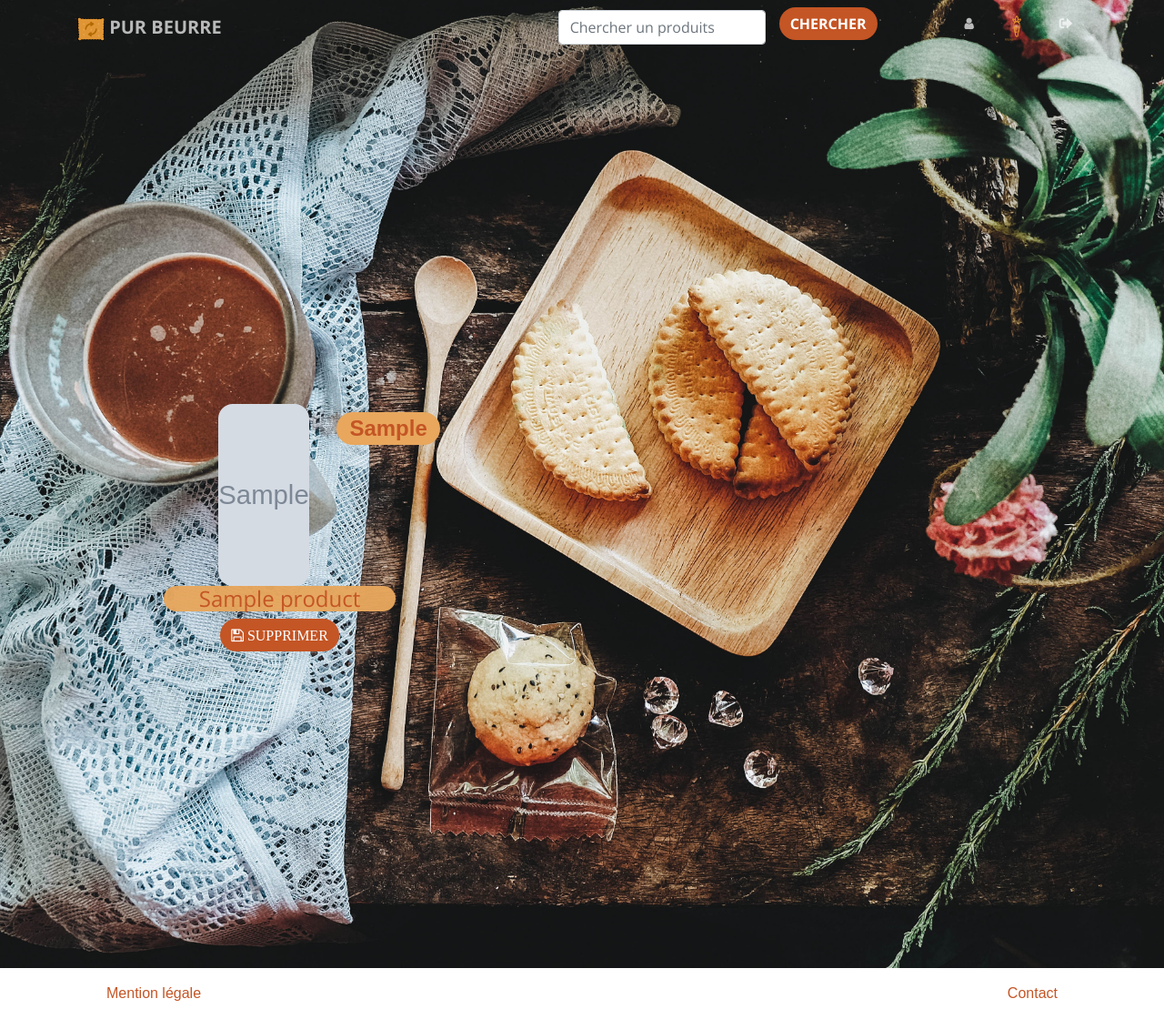
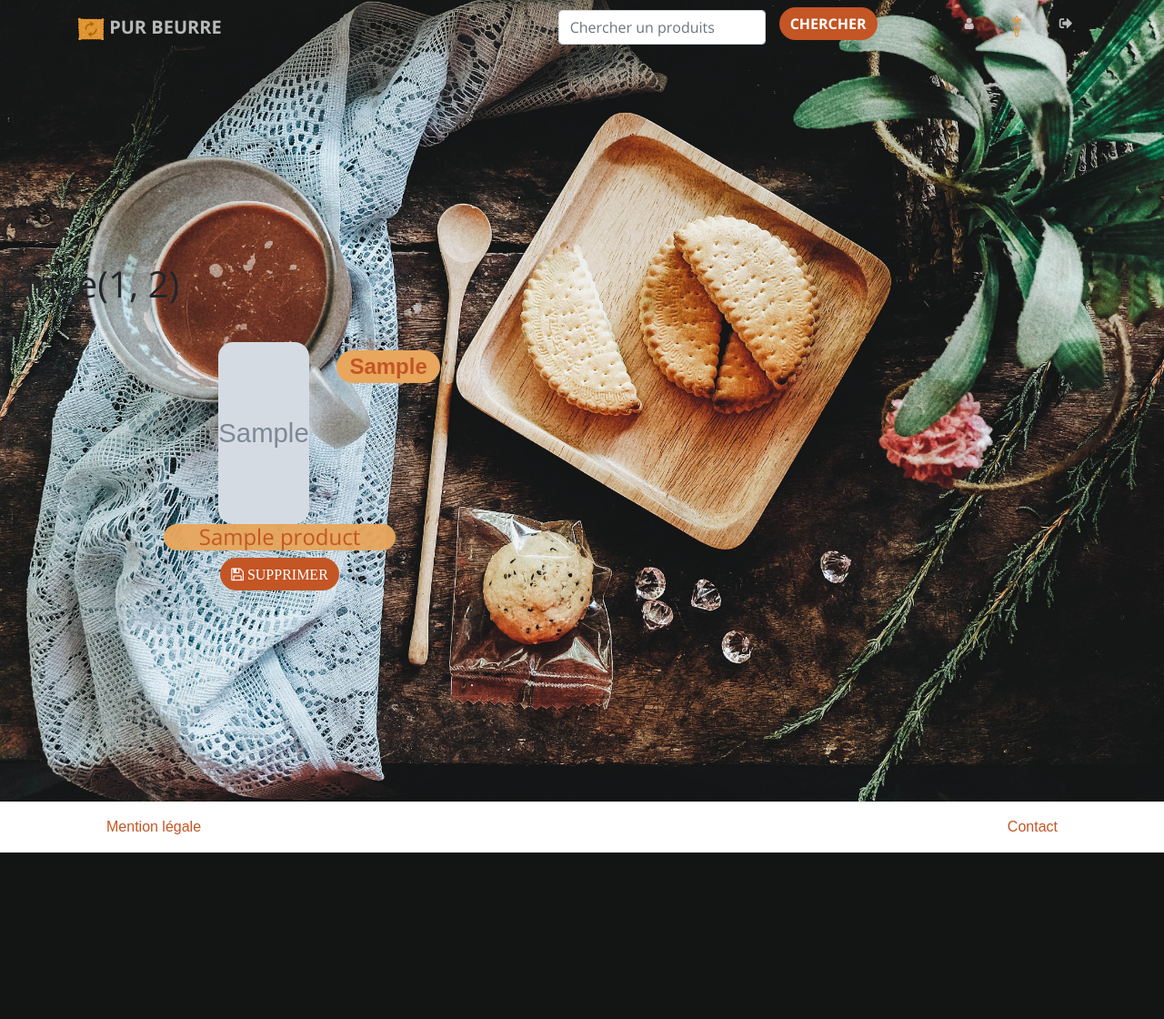
Before and after one commit to scwall/pur-beurre-V2, a Django app: page /saveproduct/ in a window 1280 px wide. Shown: the whole page at 91% size. After the commit the page ends 937 px from the top, so only its background shows below. Run offline with Django 3.2, Linux system fonts and the light colour scheme; a user stored in the database is signed in; tables that the repository leaves empty hold one stand-in row (values such as "Sample post"); grey boxes marked "Sample" are stand-in pictures; some libraries are stand-ins or nearby versions; some web fonts are replaced.

Commit message:
modify template save and result product

```diff
--- a/food_and_search/static/css/template.css
+++ b/food_and_search/static/css/template.css
@@ -33,8 +33,9 @@
 }
 .link-color-theme{
     background-color: #E8A75D ;
-  border-radius:1.5rem;
-  color: #C45525;
+    border-radius:0.5rem;
+    padding: 0.7rem 1rem 0.7rem 1rem;
+    color: #C45525;
 
 }
 
--- a/food_and_search/views.py
+++ b/food_and_search/views.py
@@ -16,19 +16,19 @@ def index(request):
 
 @login_required(login_url='/login/')
 def save_product(request):
+    page = 0
     current_user = request.user
     user_products = Product.objects.filter(user_product__exact=current_user.id)
     paginator = Paginator(user_products, 6)
-    page = request.GET.get('product')
+    if request.method == 'GET':
+        page = request.GET.get('product')
     products_paginator = paginator.get_page(number=page)
     context = {'products': products_paginator}
     if request.method == 'POST':
         current_user = request.user
-        id_product = int(request.POST['product_form'])
+        id_product = request.POST.get('product_form')
         product = Product.objects.get(id=id_product)
         product.user_product.remove(current_user)
-        context['save_product'] = 'Produit supprimé '
-        context['id_product'] = id_product
 
     return render(request, 'save_product.html', context)
 
@@ -62,11 +62,11 @@ def result(request):
         context = {}
         if request.user.is_authenticated:
             current_user = request.user
-            id_product = int(request.POST.get('product_form'))
+            id_product = request.POST.get('product_form')
             name_product_search = request.POST['name_product_search']
             product = Product.objects.get(id=id_product)
             product.user_product.add(current_user)
-            context['id_product'] = id_product
+            context['id_product'] = int(id_product)
         else:
             return redirect('/login')
 
--- a/templates/save_product.html
+++ b/templates/save_product.html
@@ -2,22 +2,18 @@
 
 {% load static %}
 {% block context %}
-
-    <header class="masthead text-center text-white d-flex">
-
-
-        {% if user.is_authenticated %}
-
-            <div class="container my-auto">
+    <section>
+    <h1>{{ products.paginator.page_range }}</h1>
+        <div class="container">
             {% for product in products %}
-                {% if  forloop.counter == 1 or forloop.counter == 4 %}
+                {% if  forloop.counter == 1 or forloop.counter|divisibleby:4 %}
                     <div class="row top-buffer">
                 {% endif %}
             <div class="col-lg-3 offset-1 text-center white-transparent">
                 <div class="row">
                     <div class="col-lg-8 text-lg-right ">
-                        <a href="/detailproduct/{{ product.id }}/"> <img class="image-color-theme"
-                                                                         src="{{ product.link_picture }}"
+                        <a href="{% url 'food_and_search:detailproduct' pk=product.id %}"> <img
+                                class="image-color-theme" src="{{ product.link_picture }}"
                                 height="200rem" width="100rem">
                         </a>
                     </div>
@@ -29,40 +25,38 @@
                 </div>
 
                 <h4 class="text-color-theme">{{ product.name }}</h4>
-                <form action="" method="post">
+                <form class="space" action="" method="post">
                     {% csrf_token %}
                     <input name="product_form" value="{{ product.id }}" type="hidden">
-                    <button class="btn btn-primary" type="submit"><i class="fa fa-floppy-o" aria-hidden="true">
+                    <input name="name_product_search" value="{{ name_product_search }}" type="hidden">
+
+                    <button type="submit" class="btn btn-primary"><i class="fa fa-floppy-o" aria-hidden="true">
                         supprimer </i></button>
 
                 </form>
 
 
-                {% if id_product == product.id %}
-                    <div class="alert alert-success alert-dismissible">
-                        <a href="#" class="close" data-dismiss="alert" aria-label="close">&times;</a>
-                        <strong> {{ save_product }} </strong></div>
-                {% endif %}
-
             </div>
-            {% if  forloop.counter == 0 or forloop.counter == 3 %}
+            {% if  forloop.counter|divisibleby:3 %}
                 </div>
             {% endif %}
 
             {% endfor %}
-            <div class="row">
-            <div class="col-lg-1">
+         {% if products.paginator.page_range == 1 %}
+                {% endif %}
+            <div class="row justify-content-between ">
+
                 {% if products.has_previous %}
-                <li><a href="?product={{ products.previous_page_number }}">Précédent</a></li>
+                    <div class="col-lg-2 offset-1 ">
+                        <a class="link-color-theme" href="?product={{ products.previous_page_number }}">Précédent</a>
+                    </div>
                 {% endif %}
                 {% if products.has_next %}
-                <li><a href="?product={{ products.next_page_number }}">Suivant</a></li>
-            {% endif %}
+                    <div class="col-lg-2 offset-1  ">
+                        <a class="link-color-theme" href="?product={{ products.next_page_number }}">Suivant</a>
+                    </div>
                 {% endif %}
             </div>
         </div>
-        </div>
-    </header>
-
-
+    </section>
 {% endblock %}
```
Also changed, not shown: templates/result_product.html (+3 -4 lines). Lines whose indentation alone changed are shown as unchanged.
